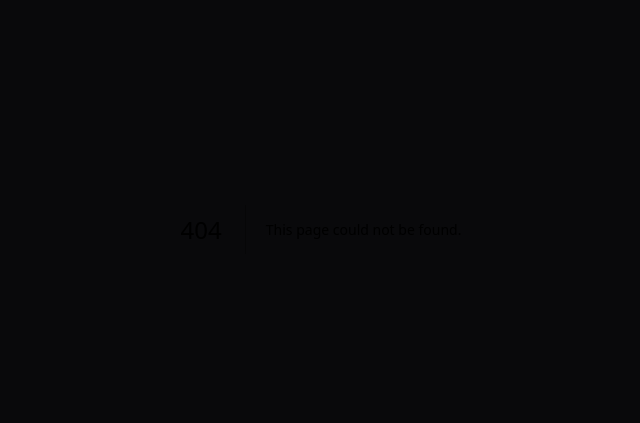
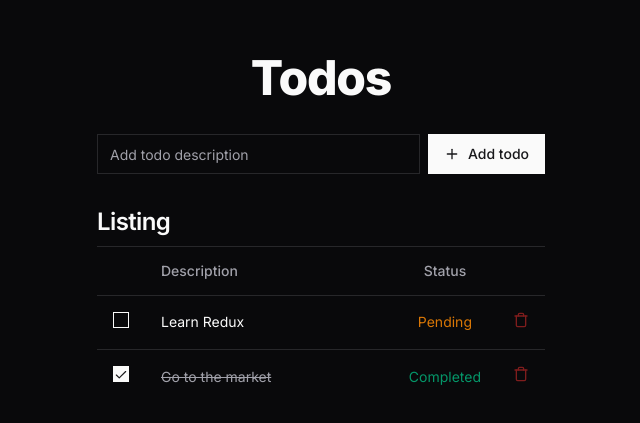
Before and after one commit to gildembergleite/next-redux, a Next.js app: page /todos in a window 1280 px wide. Before the commit this address had no page. Shown: the part 171-594 px from the top of the page, without its empty margins (319-959 px from the left). Built offline with nearby package versions, Linux system fonts and the light colour scheme.

Commit message:
feat: create todos page

```diff
--- a/src/app/(home)/page.tsx
+++ b/src/app/(home)/page.tsx
@@ -1,21 +1,9 @@
-import { AddNewTodo } from '@/components/add-new-todo'
-import { TodoListTable } from '@/components/todo-list-table'
-
-export default function Home() {
+export default function HomePage() {
   return (
     <main className="flex flex-col w-full min-h-screen justify-center items-center gap-8">
       <h1 className="scroll-m-20 text-4xl font-extrabold tracking-tight lg:text-5xl">
         NextJS + Redux
       </h1>
-      <div className="space-y-8 w-full max-w-md mx-20">
-        <AddNewTodo />
-        <section>
-          <h2 className="scroll-m-20 border-b pb-2 text-3xl font-semibold tracking-tight first:mt-0">
-            Todo list
-          </h2>
-          <TodoListTable />
-        </section>
-      </div>
     </main>
   )
 }
--- /dev/null
+++ b/src/app/todos/page.tsx
@@ -0,0 +1,21 @@
+import { AddNewTodo } from '@/components/add-new-todo'
+import { TodoListTable } from '@/components/todo-list-table'
+
+export default function TodosPage() {
+  return (
+    <main className="flex flex-col w-full min-h-screen justify-center items-center gap-8">
+      <h1 className="scroll-m-20 text-4xl font-extrabold tracking-tight lg:text-5xl">
+        Todos
+      </h1>
+      <div className="space-y-8 w-full max-w-md mx-20">
+        <AddNewTodo />
+        <section>
+          <h2 className="scroll-m-20 border-b pb-2 text-2xl font-semibold tracking-tight first:mt-0">
+            Listing
+          </h2>
+          <TodoListTable />
+        </section>
+      </div>
+    </main>
+  )
+}
```
